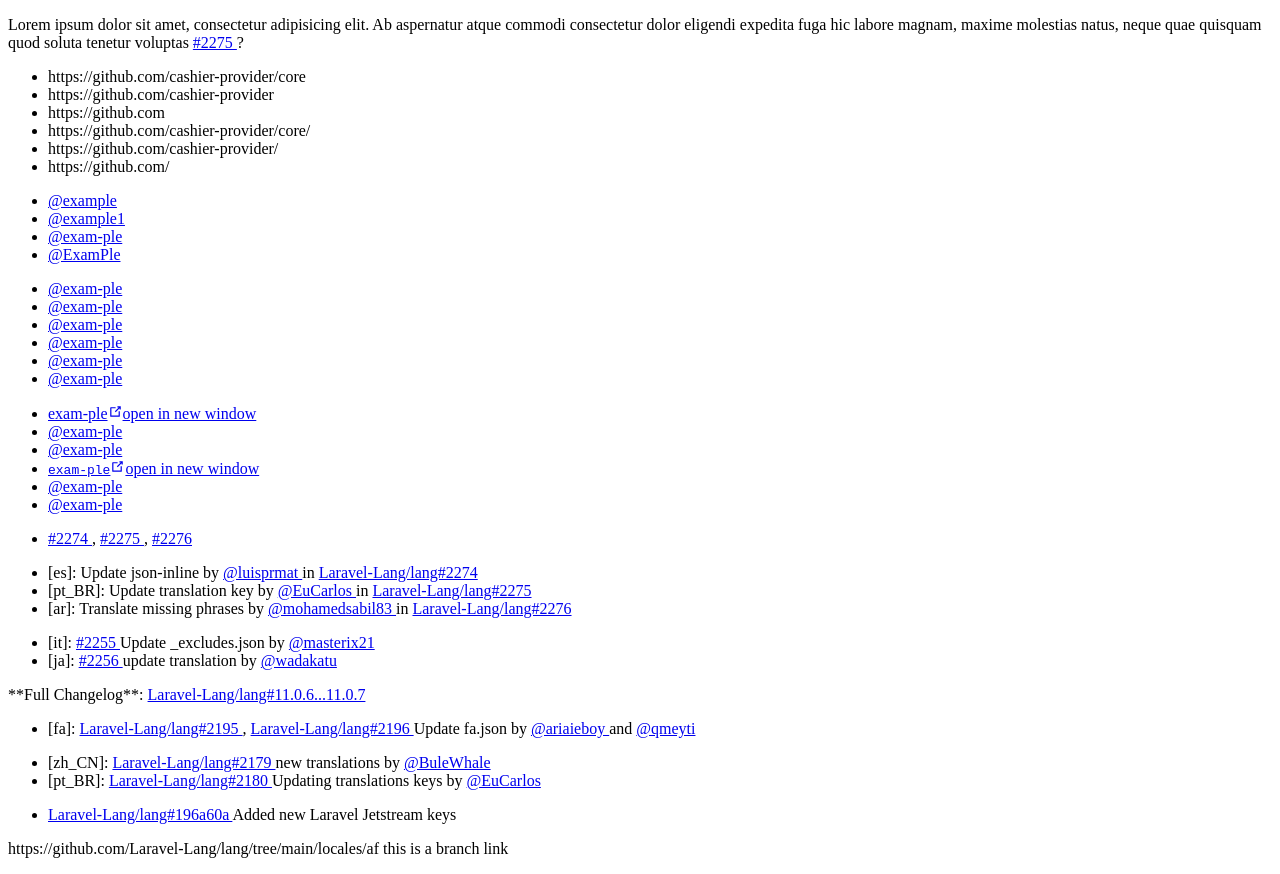
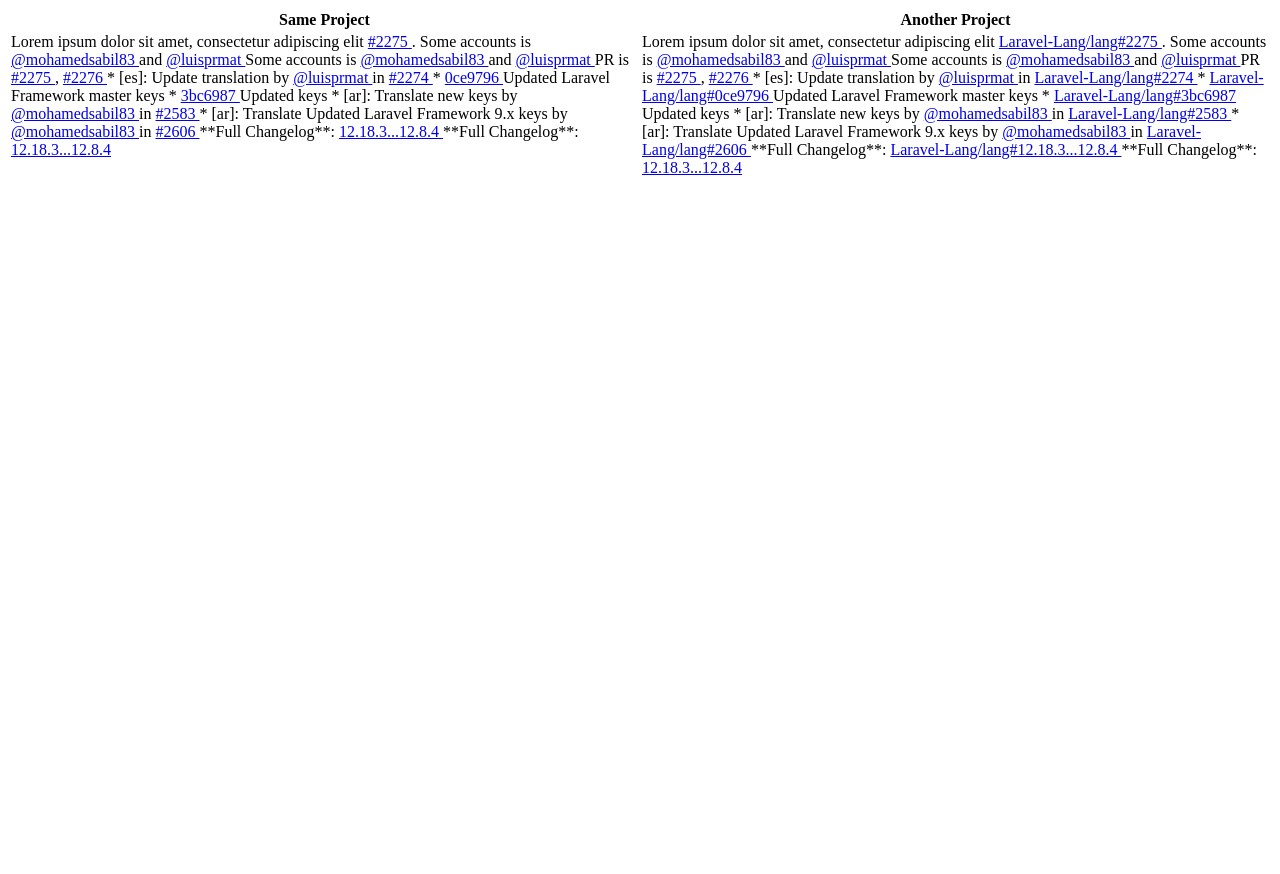
Before and after one commit to TheDragonCode/vuepress-plugin-github-linkify, a website built with Vite: page index.html in a window 1280 px wide. After the commit the page ends 800 px from the top, so only its background shows below. Built offline with nearby package versions, Linux system fonts and the light colour scheme.

Commit message:
Merge `example.md` with `index.html`

```diff
--- a/index.html
+++ b/index.html
@@ -6,163 +6,55 @@
 </head>
 <body>
 
-<p>
-    Lorem ipsum dolor sit amet, consectetur adipisicing elit. Ab aspernatur atque commodi consectetur dolor eligendi expedita fuga hic labore magnam, maxime molestias natus, neque quae quisquam quod soluta tenetur voluptas #2275?
-</p>
+<table>
+    <tr>
+        <th>Same Project</th>
+        <th>Another Project</th>
+    </tr>
+    <tr style="background-color: white">
+        <td width="500px" valign="top">
+            Lorem ipsum dolor sit amet, consectetur adipiscing elit #2275.
 
-<ul>
-    <li>https://github.com/cashier-provider/core</li>
-    <li>https://github.com/cashier-provider</li>
-    <li>https://github.com</li>
-    <li>https://github.com/cashier-provider/core/</li>
-    <li>https://github.com/cashier-provider/</li>
-    <li>https://github.com/</li>
-</ul>
+            Some accounts is @mohamedsabil83 and @luisprmat
 
-<ul>
-    <li>@example</li>
-    <li>@example1</li>
-    <li>@exam-ple</li>
-    <li>@ExamPle</li>
-</ul>
+            Some accounts is [mohamedsabil83](https://github.com/mohamedsabil83) and [`luisprmat`](https://github.com/luisprmat)
 
-<ul>
-    <li>[exam-ple](https://github.com/exam-ple)</li>
-    <li>[@exam-ple](https://github.com/exam-ple)</li>
-    <li>[ @exam-ple ](https://github.com/exam-ple)</li>
-    <li>[`exam-ple`](https://github.com/exam-ple)</li>
-    <li>[`@exam-ple`](https://github.com/exam-ple)</li>
-    <li>[ `@exam-ple` ](https://github.com/exam-ple)</li>
-</ul>
+            PR is #2275, #2276
 
-<ul>
-    <li><a href="https://github.com/exam-ple" target="_blank" rel="noopener noreferrer">exam-ple<span><svg
-        class="external-link-icon"
-        xmlns="http://www.w3.org/2000/svg"
-        aria-hidden="true"
-        focusable="false"
-        x="0px"
-        y="0px"
-        viewBox="0 0 100 100"
-        width="15"
-        height="15"><path
-        fill="currentColor"
-        d="M18.8,85.1h56l0,0c2.2,0,4-1.8,4-4v-32h-8v28h-48v-48h28v-8h-32l0,0c-2.2,0-4,1.8-4,4v56C14.8,83.3,16.6,85.1,18.8,85.1z"></path><polygon
-        fill="currentColor"
-        points="45.7,48.7 51.3,54.3 77.2,28.5 77.2,37.2 85.2,37.2 85.2,14.9 62.8,14.9 62.8,22.9 71.5,22.9"></polygon></svg><span
-        class="external-link-icon-sr-only">open in new window</span></span></a></li>
-    <li><a href="https://github.com/exam-ple" target="_blank" rel="noopener noreferrer">@exam-ple<span><svg
-        class="external-link-icon"
-        xmlns="http://www.w3.org/2000/svg"
-        aria-hidden="true"
-        focusable="false"
-        x="0px"
-        y="0px"
-        viewBox="0 0 100 100"
-        width="15"
-        height="15"><path
-        fill="currentColor"
-        d="M18.8,85.1h56l0,0c2.2,0,4-1.8,4-4v-32h-8v28h-48v-48h28v-8h-32l0,0c-2.2,0-4,1.8-4,4v56C14.8,83.3,16.6,85.1,18.8,85.1z"></path><polygon
-        fill="currentColor"
-        points="45.7,48.7 51.3,54.3 77.2,28.5 77.2,37.2 85.2,37.2 85.2,14.9 62.8,14.9 62.8,22.9 71.5,22.9"></polygon></svg><span
-        class="external-link-icon-sr-only">open in new window</span></span></a></li>
-    <li><a href="https://github.com/exam-ple" target="_blank" rel="noopener noreferrer"> @exam-ple <span><svg
-        class="external-link-icon"
-        xmlns="http://www.w3.org/2000/svg"
-        aria-hidden="true"
-        focusable="false"
-        x="0px"
-        y="0px"
-        viewBox="0 0 100 100"
-        width="15"
-        height="15"><path
-        fill="currentColor"
-        d="M18.8,85.1h56l0,0c2.2,0,4-1.8,4-4v-32h-8v28h-48v-48h28v-8h-32l0,0c-2.2,0-4,1.8-4,4v56C14.8,83.3,16.6,85.1,18.8,85.1z"></path><polygon
-        fill="currentColor"
-        points="45.7,48.7 51.3,54.3 77.2,28.5 77.2,37.2 85.2,37.2 85.2,14.9 62.8,14.9 62.8,22.9 71.5,22.9"></polygon></svg><span
-        class="external-link-icon-sr-only">open in new window</span></span></a></li>
-    <li><a href="https://github.com/exam-ple" target="_blank" rel="noopener noreferrer"><code>exam-ple</code><span><svg
-        class="external-link-icon"
-        xmlns="http://www.w3.org/2000/svg"
-        aria-hidden="true"
-        focusable="false"
-        x="0px"
-        y="0px"
-        viewBox="0 0 100 100"
-        width="15"
-        height="15"><path
-        fill="currentColor"
-        d="M18.8,85.1h56l0,0c2.2,0,4-1.8,4-4v-32h-8v28h-48v-48h28v-8h-32l0,0c-2.2,0-4,1.8-4,4v56C14.8,83.3,16.6,85.1,18.8,85.1z"></path><polygon
-        fill="currentColor"
-        points="45.7,48.7 51.3,54.3 77.2,28.5 77.2,37.2 85.2,37.2 85.2,14.9 62.8,14.9 62.8,22.9 71.5,22.9"></polygon></svg><span
-        class="external-link-icon-sr-only">open in new window</span></span></a></li>
-    <li><a href="https://github.com/exam-ple" target="_blank" rel="noopener noreferrer"><code>@exam-ple</code><span><svg
-        class="external-link-icon"
-        xmlns="http://www.w3.org/2000/svg"
-        aria-hidden="true"
-        focusable="false"
-        x="0px"
-        y="0px"
-        viewBox="0 0 100 100"
-        width="15"
-        height="15"><path
-        fill="currentColor"
-        d="M18.8,85.1h56l0,0c2.2,0,4-1.8,4-4v-32h-8v28h-48v-48h28v-8h-32l0,0c-2.2,0-4,1.8-4,4v56C14.8,83.3,16.6,85.1,18.8,85.1z"></path><polygon
-        fill="currentColor"
-        points="45.7,48.7 51.3,54.3 77.2,28.5 77.2,37.2 85.2,37.2 85.2,14.9 62.8,14.9 62.8,22.9 71.5,22.9"></polygon></svg><span
-        class="external-link-icon-sr-only">open in new window</span></span></a></li>
-    <li><a href="https://github.com/exam-ple" target="_blank" rel="noopener noreferrer"><code>@exam-ple</code> <span><svg
-        class="external-link-icon"
-        xmlns="http://www.w3.org/2000/svg"
-        aria-hidden="true"
-        focusable="false"
-        x="0px"
-        y="0px"
-        viewBox="0 0 100 100"
-        width="15"
-        height="15"><path
-        fill="currentColor"
-        d="M18.8,85.1h56l0,0c2.2,0,4-1.8,4-4v-32h-8v28h-48v-48h28v-8h-32l0,0c-2.2,0-4,1.8-4,4v56C14.8,83.3,16.6,85.1,18.8,85.1z"></path><polygon
-        fill="currentColor"
-        points="45.7,48.7 51.3,54.3 77.2,28.5 77.2,37.2 85.2,37.2 85.2,14.9 62.8,14.9 62.8,22.9 71.5,22.9"></polygon></svg><span
-        class="external-link-icon-sr-only">open in new window</span></span></a></li>
-</ul>
+            * [es]: Update translation by @luisprmat in #2274
+            * [0ce9796](https://github.com/Laravel-Lang/common/commit/0ce9796357a0af1430d1043283fd23178df92f23) Updated Laravel Framework master keys
+            * 3bc6987574119562ea1db19c2ed868448240b47d Updated keys
+            * [ar]: Translate new keys by @mohamedsabil83 in #2583
+            * [ar]: Translate Updated Laravel Framework 9.x keys by @mohamedsabil83 in #2606
 
-<ul>
-    <li>#2274, #2275, #2276</li>
-</ul>
+            **Full Changelog**: https://github.com/Laravel-Lang/common/compare/12.18.3...12.8.4
 
-<ul>
-    <li>[es]: Update json-inline by @luisprmat in https://github.com/Laravel-Lang/lang/pull/2274</li>
-    <li>[pt_BR]: Update translation key by @EuCarlos in https://github.com/Laravel-Lang/lang/pull/2275</li>
-    <li>[ar]: Translate missing phrases by @mohamedsabil83 in https://github.com/Laravel-Lang/lang/pull/2276</li>
-</ul>
+            **Full Changelog**: 12.18.3...12.8.4
 
-<ul>
-    <li>[it]: #2255 Update _excludes.json by @masterix21</li>
-    <li>[ja]: #2256 update translation by @wadakatu</li>
-</ul>
+        </td>
+        <td width="50%" valign="top">
+            Lorem ipsum dolor sit amet, consectetur adipiscing elit https://github.com/Laravel-Lang/lang/pull/2275.
 
-<p>
-    **Full Changelog**: https://github.com/Laravel-Lang/lang/compare/11.0.6...11.0.7
-</p>
+            Some accounts is @mohamedsabil83 and @luisprmat
 
-<ul>
-    <li>[fa]: [#2195](https://github.com/Laravel-Lang/lang/pull/2195), [#2196](https://github.com/Laravel-Lang/lang/pull/2196) Update fa.json by @ariaieboy and @qmeyti</li>
-</ul>
+            Some accounts is [mohamedsabil83](https://github.com/mohamedsabil83) and [`luisprmat`](https://github.com/luisprmat)
 
-<ul>
-    <li>[zh_CN]: [#2179](https://github.com/Laravel-Lang/lang/pull/2179) new translations by @BuleWhale</li>
-    <li>[pt_BR]: [@2180](https://github.com/Laravel-Lang/lang/pull/2180) Updating translations keys by @EuCarlos</li>
-</ul>
+            PR is #2275, #2276
 
-<ul>
-    <li>[196a60a8](https://github.com/Laravel-Lang/lang/commit/196a60a8954f1d8212e1ee373f1ecd8a06f55087) Added new Laravel Jetstream keys</li>
-</ul>
+            * [es]: Update translation by @luisprmat in https://github.com/Laravel-Lang/lang/pull/2274
+            * [0ce9796](https://github.com/Laravel-Lang/lang/commit/0ce9796357a0af1430d1043283fd23178df92f23) Updated Laravel Framework master keys
+            * https://github.com/Laravel-Lang/lang/commit/3bc6987574119562ea1db19c2ed868448240b47d Updated keys
+            * [ar]: Translate new keys by @mohamedsabil83 in https://github.com/Laravel-Lang/lang/pull/2583
+            * [ar]: Translate Updated Laravel Framework 9.x keys by @mohamedsabil83 in https://github.com/Laravel-Lang/lang/pull/2606
 
-<p>
-    https://github.com/Laravel-Lang/lang/tree/main/locales/af this is a branch link
-</p>
+            **Full Changelog**: https://github.com/Laravel-Lang/lang/compare/12.18.3...12.8.4
+
+            **Full Changelog**: 12.18.3...12.8.4
+
+        </td>
+    </tr>
+</table>
+
 
 <script type="module" src="/src/dev/index.ts"></script>
 </body>
```
Also changed, not shown: example.md (deleted, +0 -48 lines).
